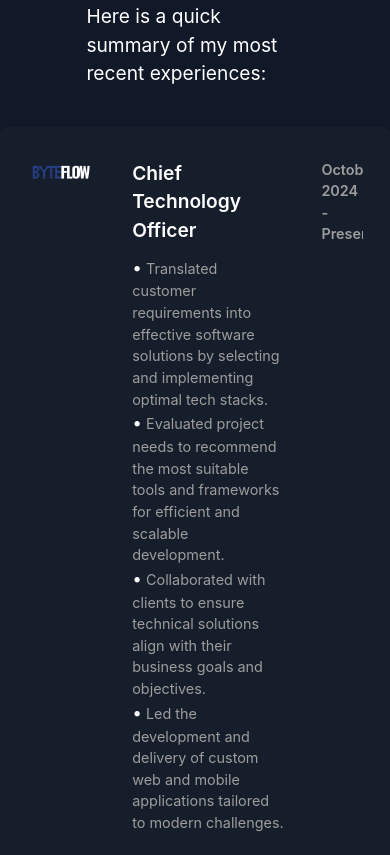
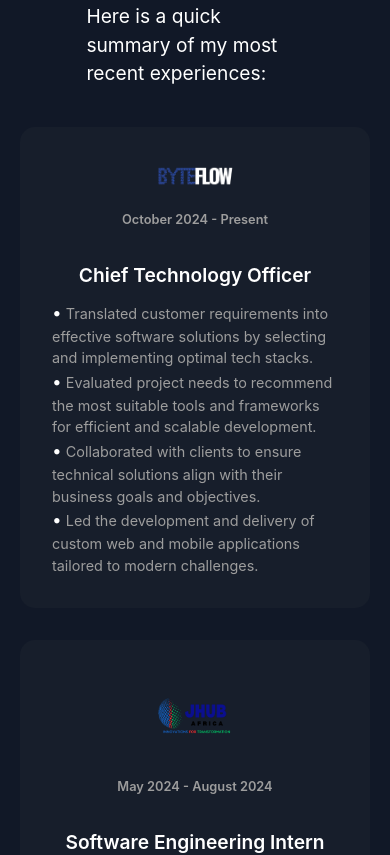
Before and after one commit to moses946/mwai-portfolio, a React (Create React App) app: page / in a window 390 px wide. Shown: the part 3200-4055 px from the top of the page. Built offline with nearby package versions, Linux system fonts and the light colour scheme.

Commit message:
Apply mobile first responsiveness to experience cards, minor adjustments about,work

```diff
--- a/src/Components/ExperienceCard.js
+++ b/src/Components/ExperienceCard.js
@@ -7,6 +7,9 @@ const ExperienceCard = ({company, position, duration, descriptionList, companyLo
         <div className="experienceCard">
             <div className="company">
                 <img src={companyLogo} alt={company} />
+                <div className="duration small">
+                <p>{duration}</p>
+            </div>
             </div>
             <div className="description">
                 <h3>{position}</h3>
@@ -16,9 +19,6 @@ const ExperienceCard = ({company, position, duration, descriptionList, companyLo
                 ))}
                 </ul>
             </div>
-            <div className="duration">
-                <p>{duration}</p>
-            </div>
 
         </div>
     )
--- a/src/Pages/About.js
+++ b/src/Pages/About.js
@@ -22,14 +22,14 @@ const About = () => {
               scratch, turning abstract problems into tangible solutions, became my
               true passion.
             </p>
-            <p className="specialization">
+            {/* <p className="specialization">
               I specialize in JavaScript, Python, Flutter, Node.js, and React—tools
               that let me transform ideas into dynamic, user-friendly applications.
               Whether I'm developing responsive web apps or sleek mobile
               experiences, I approach each project with a blend of creativity and
               precision. My goal? To craft experiences that not only function but
               captivate and inspire.
-            </p>
+            </p> */}
             <p>
               I approach development with an engineer’s mindset: start with a
               problem, then find the most efficient way to solve it. This focus on
--- a/src/Styles/About.css
+++ b/src/Styles/About.css
@@ -46,11 +46,8 @@
     font-size: 1.5em;
 }
 
-.specialization{
-    display: none;
-}
 
-@media  screen and (min-width: 768px) {
+@media  screen and (min-width: 900px) {
     .aboutContent{flex-direction: row;}
     .aboutImage{width: 50%;}
 }
--- a/src/Styles/ExperienceCard.css
+++ b/src/Styles/ExperienceCard.css
@@ -3,16 +3,25 @@
     border-radius: 15px;
     padding: 1em;
     color: rgb(157, 157, 157);
-    min-width: 400px;
-    max-width: 70%;
+    min-width: 350px;
+    max-width: 80%;
     background: #171e2b;
     justify-content: space-between;
+    align-items: center;
+    flex-direction: column;
 }
 
 .company{
-    width: 100px;
-    height: 100px;
+    width: 80%;
+    /* height: 100px; */
     padding: 1em;
+    display: flex;
+    flex-direction: column;
+    align-items: center;
+    justify-content: center;
+}
+.company img{
+    width: 40%;
 }
 
 .description h3{
@@ -23,8 +32,12 @@
 }
 
 .description{
-    padding: 1em;
-    width: 50%;
+    padding: 0em 1em 1em 1em;
+    /* width: 50%; */
+    display: flex;
+    flex-direction: column;
+    align-items: center;
+    justify-content: center;
 }
 
 .description ul{
@@ -34,11 +47,11 @@
 
 .duration{
     padding: 1em;
-    width: 20%;
+    /* width: 20%; */
 }
 
 .duration p{
-    font-size: .9em;
+    font-size: .8em;
     font-weight: 600;
 }
 
@@ -46,3 +59,11 @@
     font-size: 1.2em;
     color: #fff;
 }
+
+@media screen and (min-width: 900px){
+    .experienceCard{
+        flex-direction: row;
+        padding-top: 2rem;
+        padding-bottom: 2rem;
+    }
+}
--- a/src/Styles/ProjectCard.css
+++ b/src/Styles/ProjectCard.css
@@ -2,7 +2,9 @@
     display: flex;
     /* padding: 1.5em 1em; */
     color: #fff;
-    max-width: 100%;
+    min-width: 350px;
+
+    max-width: 80%;
     justify-content: space-between;
     border-radius: 20px;
     background: #1F2937;
@@ -100,7 +102,7 @@
 
 @media  screen and (min-width: 768px) {
     .project-card{
-        max-width: 70%;
+        max-width: 80%;
         flex-direction: row;
     }
     .left{
--- a/src/data/projects.json
+++ b/src/data/projects.json
@@ -18,7 +18,7 @@
             "titleColored": "Flow",
             "titleColor": "u-accent-blue",
             "image": "/byteflow cover.jpg",
-            "description": "I developed the ByteFlows website, creating a seamless and responsive platform that highlights their tech solutions with a sleek, user-friendly design.",
+            "description": "I developed  ByteFlow's website, creating a seamless and responsive platform that highlights their tech solutions with a sleek, user-friendly design.",
             "technologies": ["React", "Tailwind", "Javascript", "Django"],
             "links": {
                 "Website": "https://byteflow.co.ke"
```
